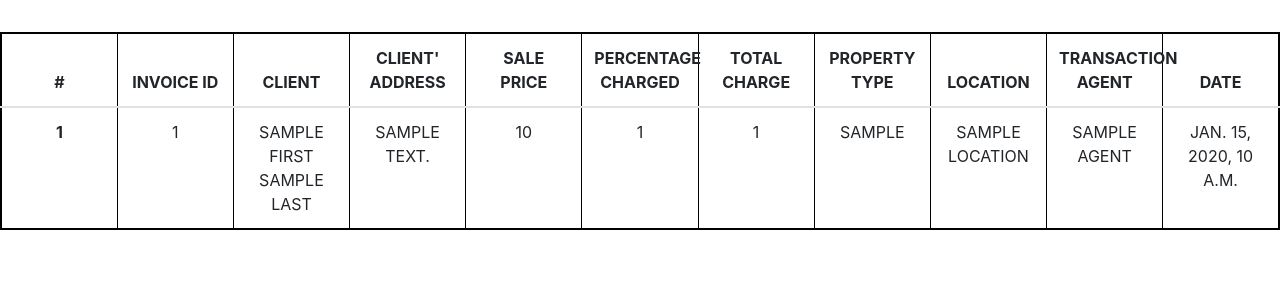
After one commit to FreedomLiberty1776/Ahodwoproperties, a Django app: template pages/templates/pages/metrics.html in a window 1280 px wide. The commit adds this page. Shown: the top 300 px of the page. Run offline with Django 3.2, Linux system fonts and the light colour scheme; the template is opened without the code that fills it: most values are stand-ins (such as "Sample title", 1, 10 or a date in 2020); some libraries are stand-ins or nearby versions.

Commit message:
added a metric function and template

```diff
--- a/pages/models.py
+++ b/pages/models.py
@@ -15,6 +15,8 @@ class Transaction(models.Model):
 	payment_method = models.CharField(max_length=50)
 	agent = models.CharField(max_length=60)
 	date = models.DateTimeField()
+	invoice_number = models.CharField(max_length=10, null=True)
+	charge = models.IntegerField(null=True)
 
 
 class Properties(models.Model):
--- /dev/null
+++ b/pages/templates/pages/metrics.html
@@ -0,0 +1,112 @@
+
+<!DOCTYPE html>
+<html lang="en">
+<head>
+	<meta charset="UTF-8">
+	<meta name="viewport" content="width=device-width, initial-scale=1.0">
+	<link rel="stylesheet" href="https://stackpath.bootstrapcdn.com/bootstrap/4.4.1/css/bootstrap.min.css" integrity="sha384-Vkoo8x4CGsO3+Hhxv8T/Q5PaXtkKtu6ug5TOeNV6gBiFeWPGFN9MuhOf23Q9Ifjh" crossorigin="anonymous">
+
+	<title>Document</title>
+</head>
+<style>
+
+
+	.table, thead, th, td {
+		text-transform: uppercase;
+		padding: 0.8rem;
+		border: 1px solid black;
+		table-layout: fixed ;
+		width: 100% ;
+		border-collapse: collapse ;
+	}
+
+	.table {
+		border: 2px solid black;
+		width: 100%;
+		margin-top: 2rem;
+	}
+	th, td  {
+		padding: 10px;
+		text-align: center;
+	}
+	.bg-light {
+		background-size: 0rem;
+		padding: 0rem;
+		margin: 0rem;
+		margin-right: 2rem;
+		margin-left:auto;
+		background-color: red;
+	}
+	.contianer {
+		background-color: red;
+	}
+	.col-md-6{
+		background: red;
+		width: 0;
+	}
+	.row{
+		background-color: green;
+		size:0rem
+		with: 2rem;
+		margin-right: 0rem;
+	}
+
+	.card{
+		width: 25rem;
+		background-size: 0rem;
+		position: relative;
+		float:left;
+	}
+
+
+</style>
+<body>
+
+	{% if transaction_metrics %}
+			<table class="table">
+					<thead>
+					<tr>
+							<th scope="col">#</th>
+							<th scope="col">Invoice ID</th>
+							<th scope="col">Client</th>
+							<th scope="col">Client' Address</th>
+							<th scope="col">Sale Price</th>
+							<th scope="col">Percentage Charged</th>
+							<th scope="col">Total Charge</th>
+							<th scope="col">Property Type</th>
+							<th scope="col">Location</th>
+							<th scope="col">Transaction Agent</th>
+							<th scope="col">Date</th>
+					</tr>
+					</thead>
+	{% endif %}
+	{% if transaction_metrics %}
+			{% for k in transaction_metrics %}
+					<tbody>
+							<tr>
+									<th scope="row">{{ forloop.counter }}</th>
+									<td>{{ k.invoice_number }}</td>
+									<td>{{ k.first }} {{ k.Last }}</td>
+									<td>{{ k.address }}</td>
+									<td>{{ k.sales_price }}</td>
+									<td>{{ k.percent_charged }}</td>
+									<td>{{ k.case_id }}</td>
+									<td>{{ k.property_type }}</td>
+									<td>{{ k.location }}</td>
+									<td>{{ k.agent }}</td>
+									<td>{{ k.date }}</td>
+
+							</tr>
+					</tbody>
+			{% endfor %}
+			</table>
+	{% else %}
+			<p>No request have been made to your school.</p>
+	{% endif %}
+
+
+	<script src="https://code.jquery.com/jquery-3.4.1.slim.min.js" integrity="sha384-J6qa4849blE2+poT4WnyKhv5vZF5SrPo0iEjwBvKU7imGFAV0wwj1yYfoRSJoZ+n" crossorigin="anonymous"></script>
+    <script src="https://cdn.jsdelivr.net/npm/popper.js@1.16.0/dist/umd/popper.min.js" integrity="sha384-Q6E9RHvbIyZFJoft+2mJbHaEWldlvI9IOYy5n3zV9zzTtmI3UksdQRVvoxMfooAo" crossorigin="anonymous"></script>
+    <script src="https://stackpath.bootstrapcdn.com/bootstrap/4.4.1/js/bootstrap.min.js" integrity="sha384-wfSDF2E50Y2D1uUdj0O3uMBJnjuUD4Ih7YwaYd1iqfktj0Uod8GCExl3Og8ifwB6" crossorigin="anonymous"></script>
+</body>
+</html>
--- a/pages/templates/pages/pdf_template.html
+++ b/pages/templates/pages/pdf_template.html
@@ -120,7 +120,7 @@
                             </td>
 
                             <td>
-                                Invoice #AHPXXX: <br>
+                                Invoice# AHP{{ data.invoice_number }}: <br>
                                 {{ data.date}}<br>
                                 Due: {{data.date}}
                             </td>
--- a/pages/urls.py
+++ b/pages/urls.py
@@ -13,6 +13,7 @@ urlpatterns = [
 	path('service', views.service, name='service'),
 	path('property_type', views.property_type, name='property_type'),
 	path('payment_method', views.payment_method, name='payment_method'),
+	path('metrics', views.metrics, name='metrics'),
 
 
 ]
```
Also changed, not shown: pages/templates/pages/case_history.html (added, +104 -0 lines), pages/templates/pages/home.html (+2 -6 lines), pages/views.py (+11 -2 lines), pages/migrations/0013_transaction_invoice_number.py (added), pages/migrations/0014_transaction_charge.py (added).
